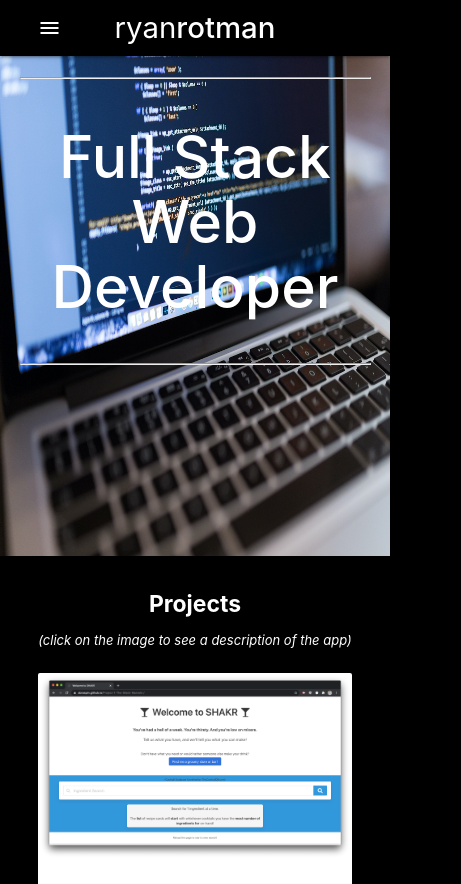
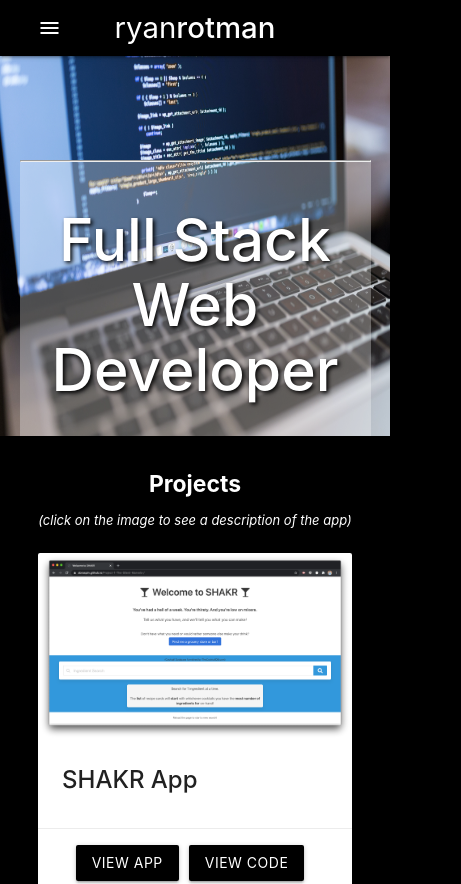
Before and after one commit to ryanrotman/ryanrotman.github.io, a React (Create React App) app: page / in a window 390 px wide. Shown: the top 884 px of the page, 461 px wide, since content can reach past the window. Built offline with nearby package versions, Linux system fonts and the light colour scheme.

Commit message:
added additional styling

```diff
--- a/src/App.css
+++ b/src/App.css
@@ -59,3 +59,54 @@ h5 {
 .portfolio-container, .about-container, .contact-container {
   margin-top: 50px;
 }
+
+#project-cards {
+  display: flex;
+  flex-wrap: wrap;
+  justify-content: center;
+  margin-top: 10px;
+  margin-bottom: 10px;
+}
+
+#skills-list {
+  font-size: 70px;
+  display: flex;
+  flex-wrap: wrap;
+  justify-content: left;
+}
+
+.parallax-container {
+  min-height: 380px;
+  line-height: 0;
+  height: auto;
+  color: rgba(255,255,255,.9);
+}
+  .parallax-container .section {
+    width: 100%;
+  }
+
+@media only screen and (max-width : 992px) {
+  .parallax-container .section {
+    position: absolute;
+    top: 40%;
+  }
+  #index-banner .section {
+    top: 10%;
+  }
+}
+
+@media only screen and (max-width : 600px) {
+  #index-banner .section {
+    top: 0;
+  }
+}
+
+#title-logo {
+  margin-top: 90px;
+  background-color: rgba(255, 255, 255, 0.3);
+  text-shadow: 2px 2px 4px #000000;
+}
+
+#about-me-heading, #skills-connect-resume {
+  text-shadow: 2px 2px 4px #000000;
+}
```
